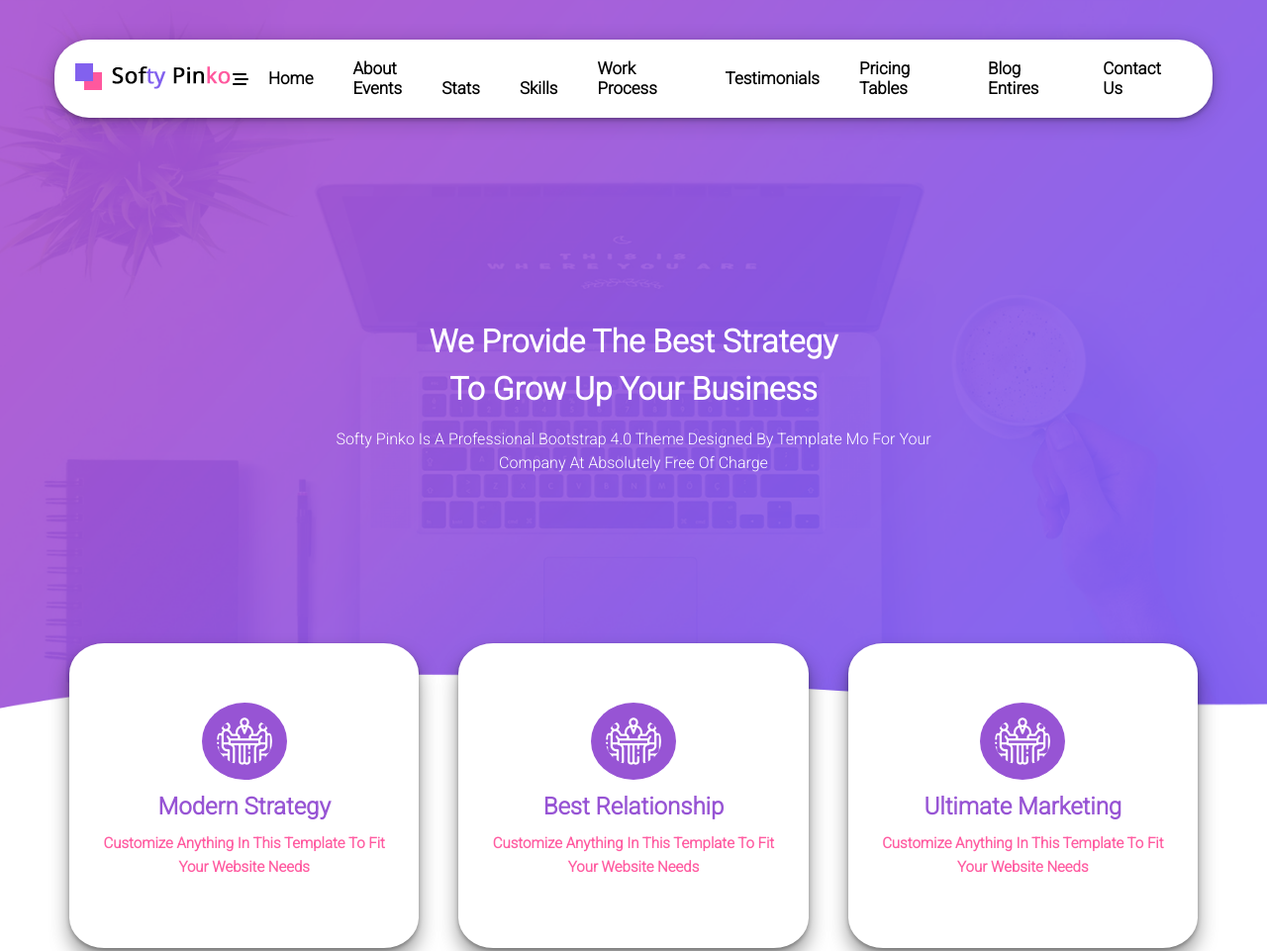
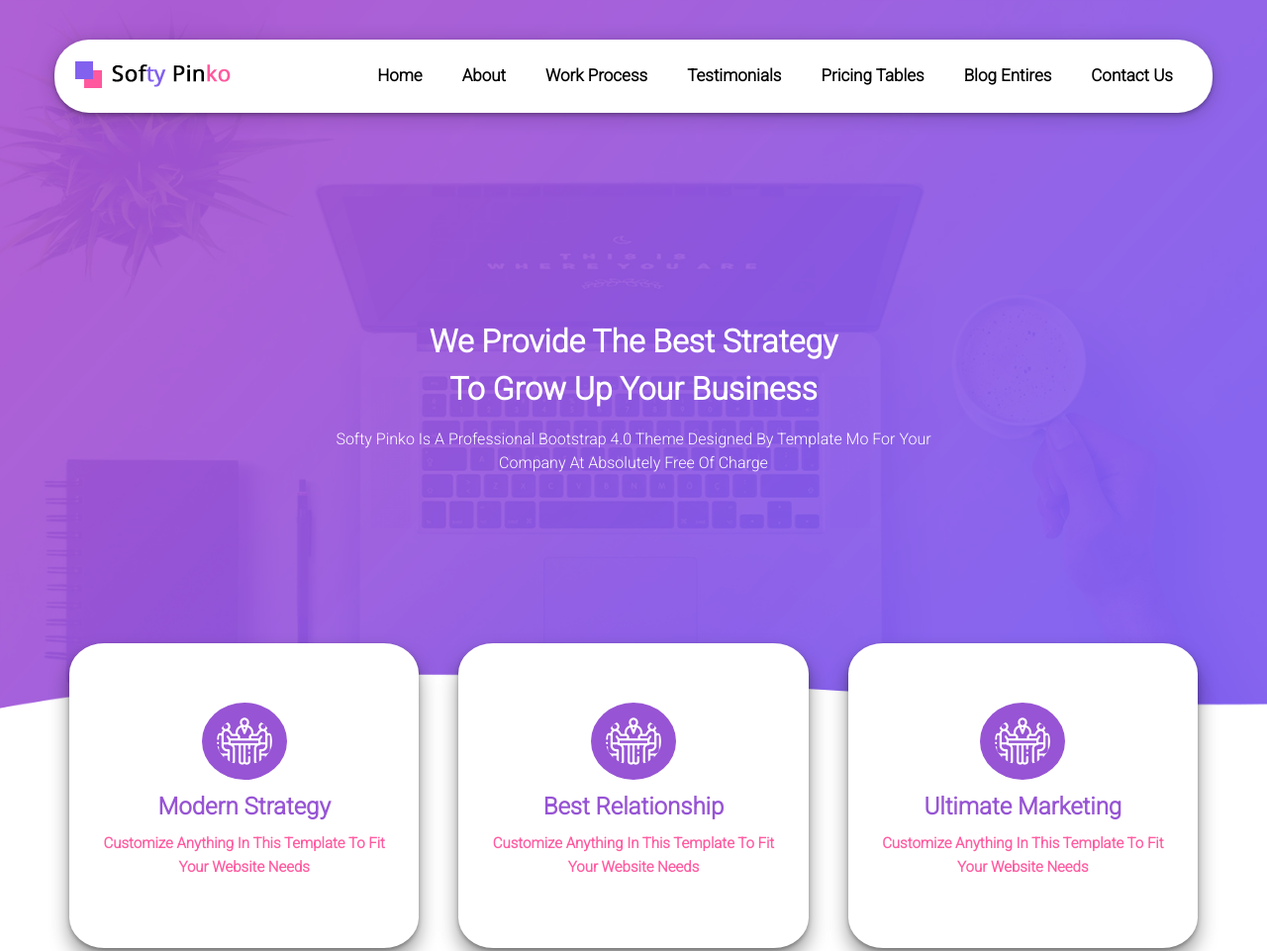
Before and after one commit to MohamedMVIP/Softy-6, a plain HTML site: page index.html in a window 1280 px wide. Shown: the top 961 px of the page at 99% size. Drawn offline with Linux system fonts and the light colour scheme.

Commit message:
Update index.html
test

```diff
--- a/index.html
+++ b/index.html
@@ -22,25 +22,18 @@
             <a href="#" class="logo">
                 <img src="images/logo.png" alt="logo">
             </a>
+            <div class="nav">
                 <i class="fa-solid fa-bars-staggered menu"></i>
-            <ul class="nav">
+                <ul>
                     <li><a class="active" href="#home">home</a></li>
-                <li class="click">
-                    <a href="#about">about</a>
-                    <div class="other-links">
-                        <ul>
-                            <li><a href="#">events</a></li>
-                            <li><a href="#">stats</a></li>
-                            <li><a href="#">skills</a></li>
-                        </ul>
-                    </div>
-                </li>
+                    <li><a href="#about">about</a></li>
                     <li><a href="#work">work process</a></li>
                     <li><a href="#testimonials">testimonials</a></li>
                     <li><a href="#pricing">pricing tables</a></li>
                     <li><a href="#blog">blog entires</a></li>
                     <li><a href="#contact">contact us</a></li>
                 </ul>
+            </div>
         </div>
     </header>
     <!-- End header -->
```
Lines whose indentation alone changed are shown as unchanged.
